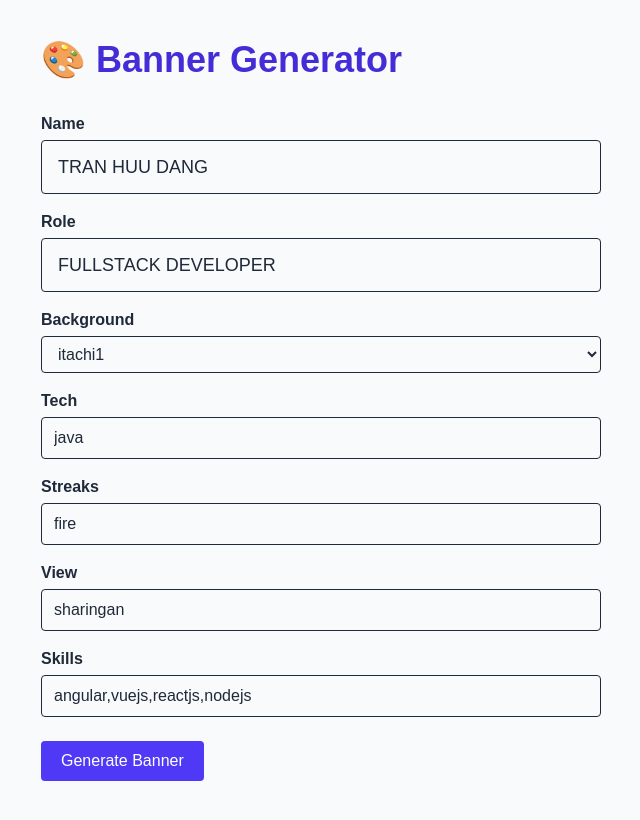
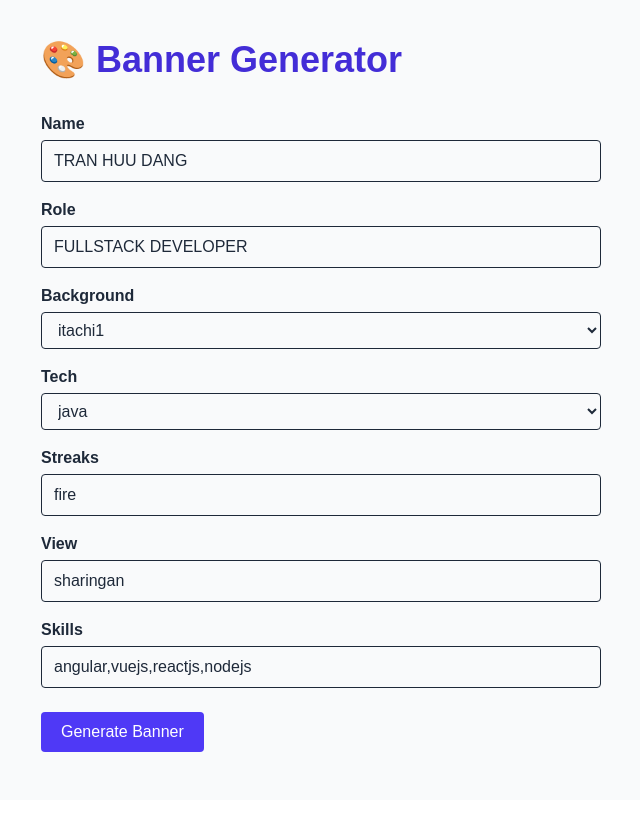
Before and after one commit to dangtranhuu/profilyze, a Next.js app in the folder client/: page / in a window 1280 px wide. Shown: the whole page, without its empty margins (23-663 px from the left). Built offline with nearby package versions, Linux system fonts and the light colour scheme.

Commit message:
feat(ui): change tech input to dropdown for better UX and consistency
- Replaced tech input field with a select dropdown
- Provided predefined tech options: java, reactjs, vsc, github, nodejs, js, vuejs, python, angular, java-gif, gopher
- Improved user input accuracy and reduced potential typos

```diff
--- a/client/app/page.tsx
+++ b/client/app/page.tsx
@@ -15,6 +15,13 @@ type FormState = {
 const backgrounds = [
   "thean", "chillGaming", "blackCatNoise", "girlRain", "koiPond", "winScreen", "relax", "sunsetFishing",
   "itasasu", "minato", "itachi1", "itachi5", "minato1", "itachi6", "itachi2", "itachi4"
+];
+
+// ... phần đầu giữ nguyên như bạn đã gửi
+
+const techOptions = [
+  "java", "reactjs", "vsc", "github", "nodejs",
+  "js", "vuejs", "python", "angular", "java-gif", "gopher"
 ];
 
 export default function Home() {
@@ -76,8 +83,7 @@ export default function Home() {
                 name="name"
                 value={form.name}
                 onChange={handleChange}
-                placeholder="Your name"
-                className="w-full border rounded px-4 py-3 text-lg"
+                className="w-full border rounded px-3 py-2"
               />
             </div>
 
@@ -89,10 +95,10 @@ export default function Home() {
                 name="role"
                 value={form.role}
                 onChange={handleChange}
-                placeholder="Frontend Developer / Designer / etc."
-                className="w-full border rounded px-4 py-3 text-lg"
+                className="w-full border rounded px-3 py-2"
               />
             </div>
+
             {/* Background */}
             <div>
               <label className="block font-semibold mb-1">Background</label>
@@ -110,8 +116,25 @@ export default function Home() {
               </select>
             </div>
 
-            {/* Other Inputs */}
-            {(["tech", "streaks", "view", "skills"] as (keyof FormState)[]).map((field) => (
+            {/* Tech as Select */}
+            <div>
+              <label className="block font-semibold mb-1">Tech</label>
+              <select
+                name="tech"
+                value={form.tech}
+                onChange={handleChange}
+                className="w-full border rounded px-3 py-2"
+              >
+                {techOptions.map((tech) => (
+                  <option key={tech} value={tech}>
+                    {tech}
+                  </option>
+                ))}
+              </select>
+            </div>
+
+            {/* Other Inputs (streaks, view, skills) */}
+            {(["streaks", "view", "skills"] as (keyof FormState)[]).map((field) => (
               <div key={field}>
                 <label className="block font-semibold mb-1 capitalize">{field}</label>
                 <input
@@ -119,7 +142,6 @@ export default function Home() {
                   name={field}
                   value={form[field]}
                   onChange={handleChange}
-                  placeholder={`Enter ${field}`}
                   className="w-full border rounded px-3 py-2"
                 />
               </div>
```
